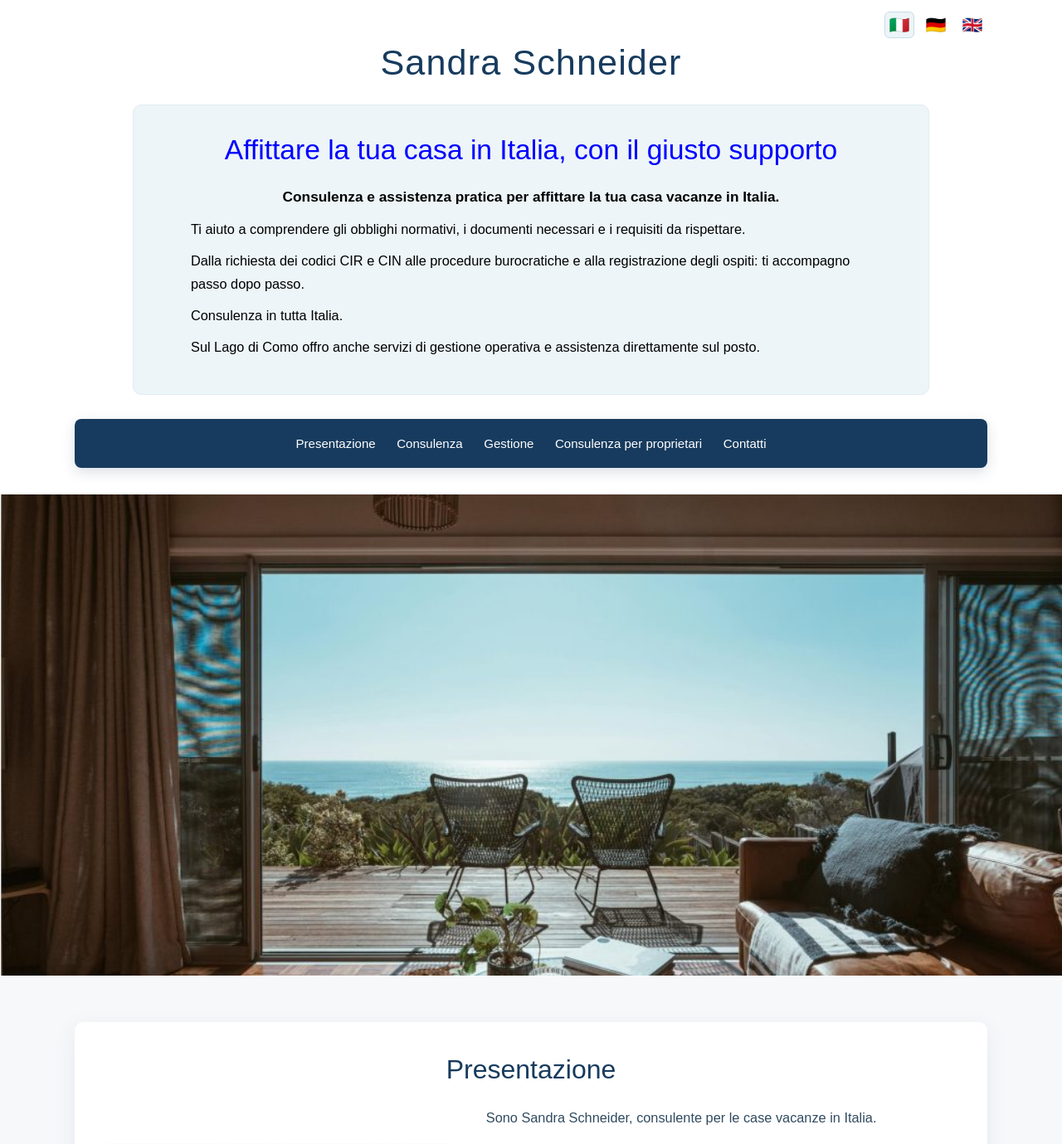
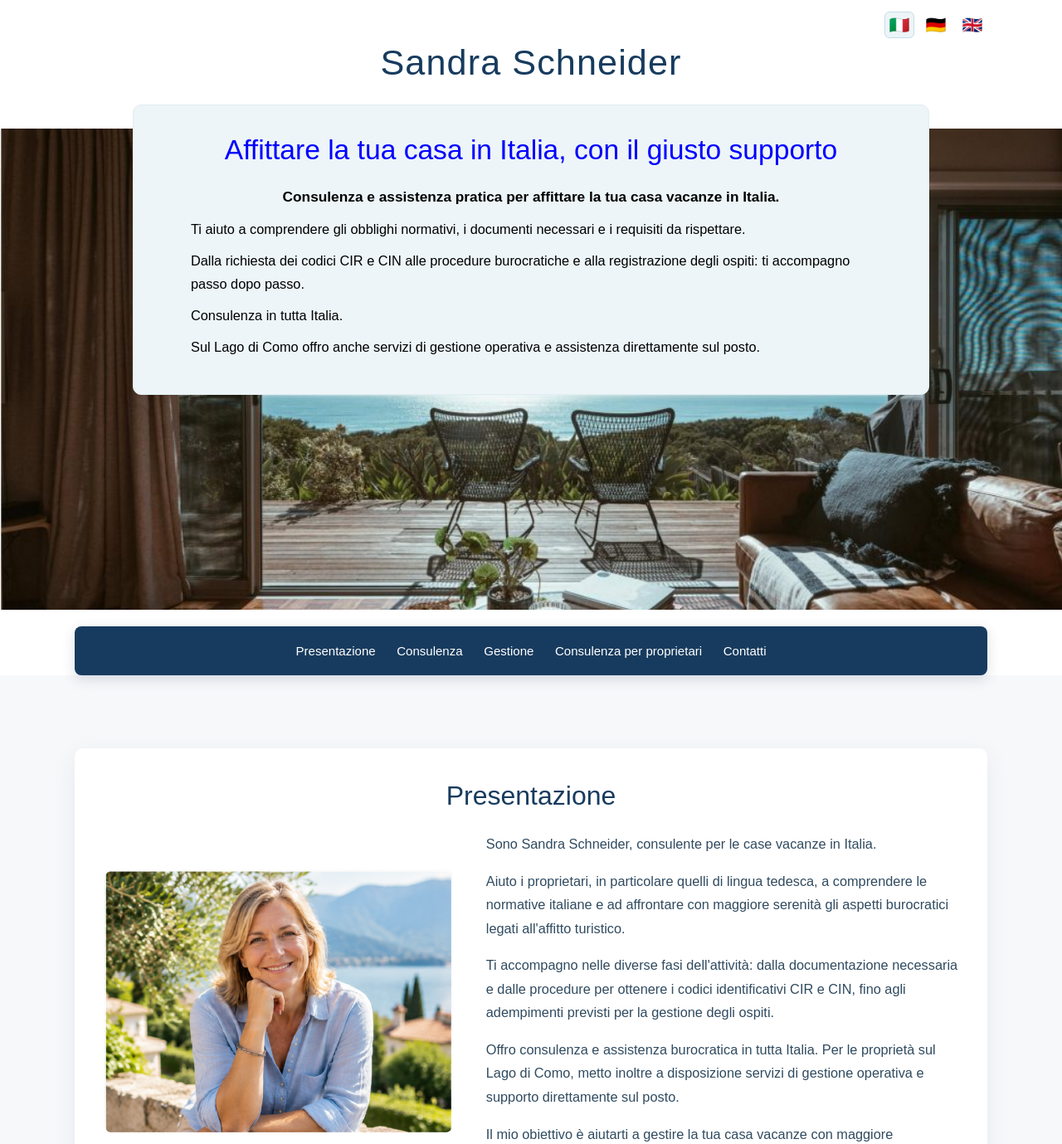
Before and after one commit to giuliofalco/sandra, a Django app: page / in a window 1280 px wide. Shown: the top 1379 px of the page at 83% size. Run offline with Django 5.2, Linux system fonts and the light colour scheme.

Commit message:
cambiamento posizione immagini iniizilae

```diff
--- a/myapp/static/css/styles.css
+++ b/myapp/static/css/styles.css
@@ -100,6 +100,7 @@ img {
     background: var(--azzurro-chiaro);
     border: 1px solid #e0edf2;
     border-radius: var(--raggio);
+    position: relative;
 }
 
 .intro-title {
@@ -168,6 +169,8 @@ img {
     max-height: 580px;
     object-fit: cover;
     object-position: center;
+    margin-top: -350px;
+    margin-bottom: 20px;
 }
 
 /* Contenuto principale */
--- a/myapp/templates/myapp/index.html
+++ b/myapp/templates/myapp/index.html
@@ -24,9 +24,8 @@
                aria-label="English"
                {% if lang == 'en' %}aria-current="page"{% endif %}>🇬🇧</a>
         </div>
+        <h1>{{ header_title }}</h1>
 
-        <div class="header-content">
-            <h1>{{ header_title }}</h1>
 
             <div class="intro-box">
                 <h2 class="intro-title">{{ intro_title }}</h2>
@@ -38,7 +37,10 @@
                 <p class="intro-text">{{ intro_text_5 }}</p>
 
             </div>
-
+        <img src="{% static 'images/header.jpg' %}"
+             alt="{{ header_image_alt }}"
+             class="header-image">
+        <div class="header-content">
             <nav class="main-navigation" aria-label="Navigazione principale">
                 <ul>
                     <li><a href="#presentazione">{{ nav_presentazione }}</a></li>
@@ -50,9 +52,7 @@
             </nav>
         </div>
 
-        <img src="{% static 'images/header.jpg' %}"
-             alt="{{ header_image_alt }}"
-             class="header-image">
+
     </header>
 
     <main class="site-main">
```
